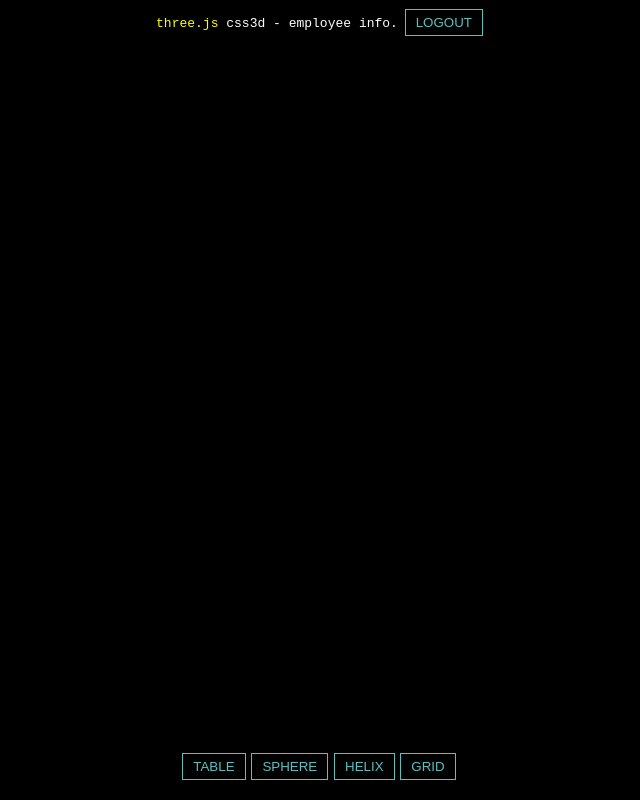
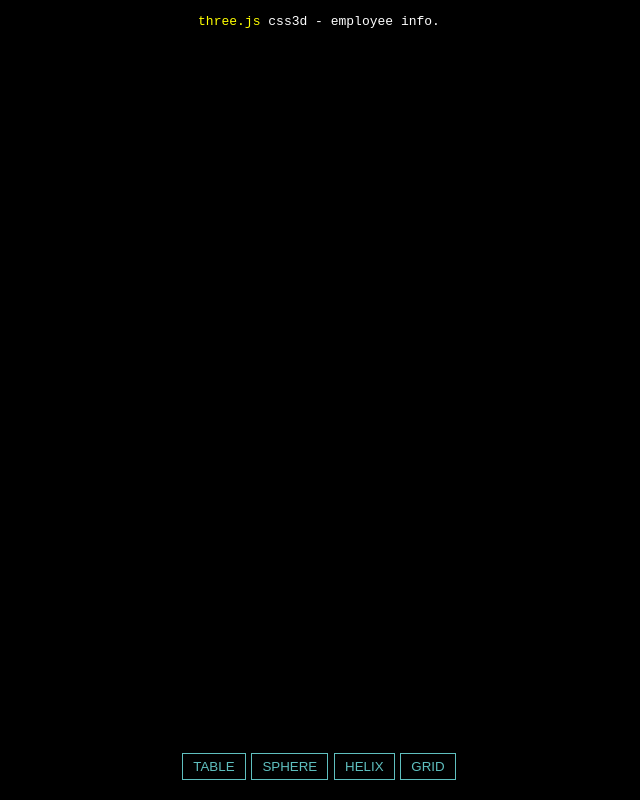
Before and after one commit to nolansjy/threejsDemo, a website built with Vite: page app.html in a window 1280 px wide. Shown: the whole page, without its empty margins (321-961 px from the left). Built offline with nearby package versions, Linux system fonts and the light colour scheme; no server answers.

Commit message:
remove logout

```diff
--- a/app.html
+++ b/app.html
@@ -15,7 +15,7 @@
 
 		<div id="info">
 			<a href="https://threejs.org" target="_blank" rel="noopener">three.js</a> css3d - employee info.
-			<button id="logout">LOGOUT</button>
+			<!--button id="logout">LOGOUT</button-->
 		</div>
 		<div id="container"></div>
 		<div id="menu">
@@ -34,12 +34,12 @@
 			}
 		</script>
 
-	<script type="module">
+	<!--script type="module">
 		import { requireSession, logout } from './src/api/auth.js';
 		requireSession();
 		const buttonLogout = document.getElementById('logout');
 		buttonLogout.addEventListener('click', function(){
 			logout();
 		});
-	</script>
+	</script-->
 	<script type="module" src="./src/main.js"></script>
```
